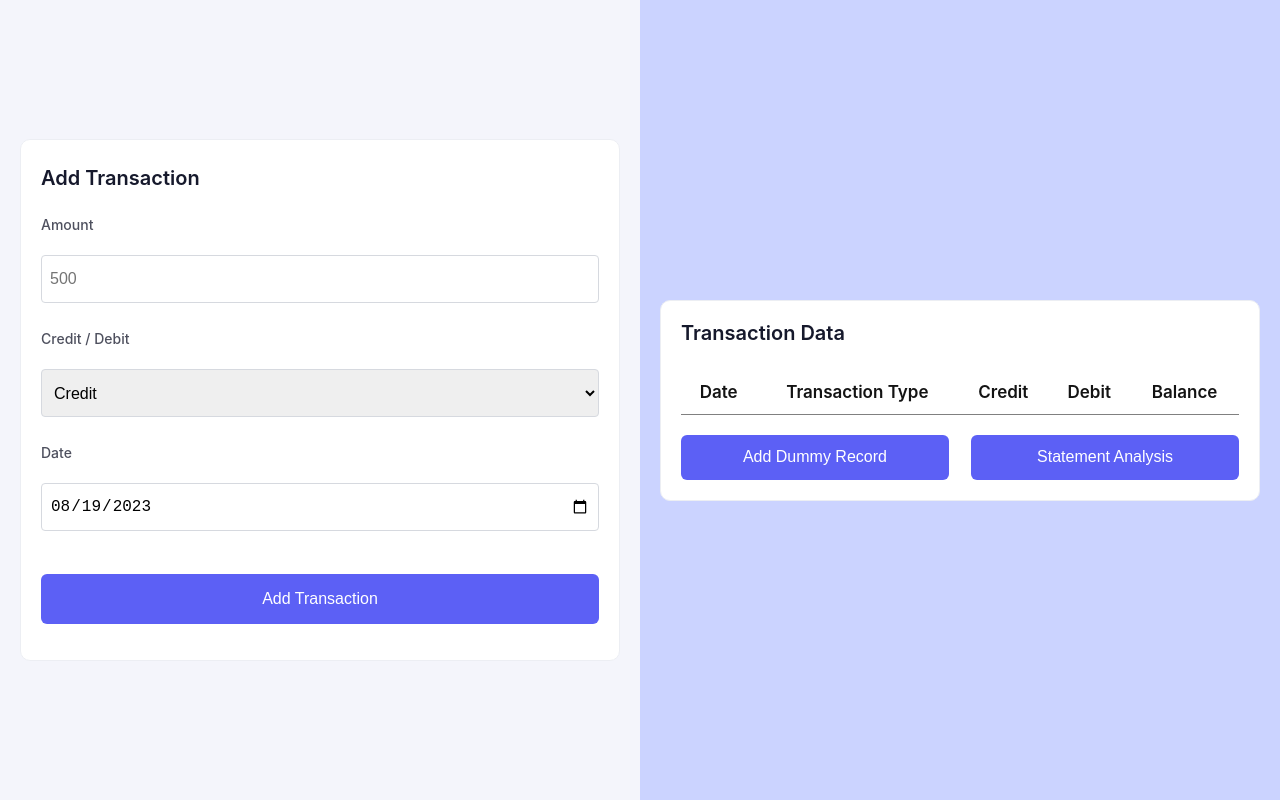
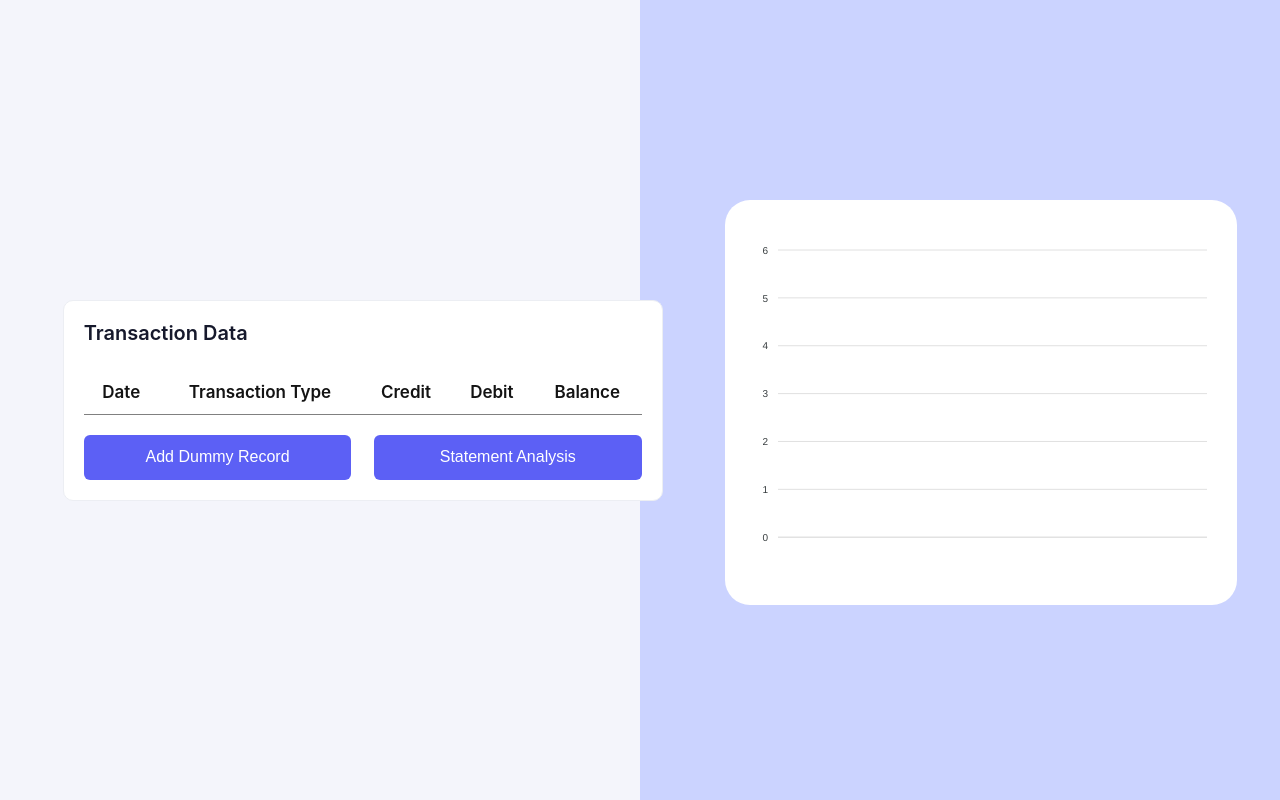
Before and after one commit to 1711shashank/Finance-tracker, a React (Create React App) app: page / in a window 1280 px wide. Built offline with nearby package versions, Linux system fonts and the light colour scheme.

Commit message:
line chart

```diff
--- a/package.json
+++ b/package.json
@@ -11,12 +11,13 @@
     "@testing-library/react": "^13.4.0",
     "@testing-library/user-event": "^13.5.0",
     "apexcharts": "^3.41.1",
-    "dayjs": "^1.11.9",
+    "chart.js": "^4.3.3",
     "install": "^0.13.0",
     "moment": "^2.29.4",
     "npm": "^9.8.1",
     "react": "^18.2.0",
     "react-apexcharts": "^1.4.1",
+    "react-chartjs-2": "^5.2.0",
     "react-datepicker": "^4.16.0",
     "react-dom": "^18.2.0",
     "react-scripts": "5.0.1",
--- a/src/pages/Home.js
+++ b/src/pages/Home.js
@@ -2,6 +2,7 @@ import React, { useEffect, useState } from 'react'
 import './Home.css'
 import TransactionForm from './TransactionForm/TransactionForm'
 import TransactionRecord from './TransactionRecord/TransactionRecord'
+import StatementAnalysis from './StatementAnalysis/StatementAnalysis'
 
 const Home = () => {
 
@@ -20,8 +21,9 @@ const Home = () => {
     return (
         <>
             <div className='home'>
-                <TransactionForm onTransactionAdded={handleTransactionAdded} />
+                {/* <TransactionForm onTransactionAdded={handleTransactionAdded} /> */}
                 <TransactionRecord transactionRecords={transactionRecords} onTransactionAdded={handleTransactionAdded} />
+                <StatementAnalysis transactionRecords={transactionRecords} />
             </div>
         </>
     )
--- /dev/null
+++ b/src/pages/StatementAnalysis/StatementAnalysis.css
@@ -0,0 +1,8 @@
+.statementAnalysis {
+    margin-top: 20rem;
+    background-color: white;
+    padding: 2rem;
+    width: 40%;
+    height: auto;
+    border-radius: 25px;
+}
--- /dev/null
+++ b/src/pages/StatementAnalysis/StatementAnalysis.js
@@ -0,0 +1,44 @@
+import React from "react";
+import ReactApexChart from "react-apexcharts";
+import './StatementAnalysis.css'
+import { calculateBalance, getWeeklyDate } from "../helperFuncrion/helperFunction";
+
+
+const StatementAnalysis = ({ transactionRecords }) => {
+
+    const data = calculateBalance(transactionRecords);
+    const weeklyData = getWeeklyDate(data);
+
+    const weekNumbers = Object.keys(weeklyData).map(Number).sort((a, b) => a - b);
+    const debitSeries = weekNumbers.map(week => weeklyData[week].debit);
+    const creditSeries = weekNumbers.map(week => weeklyData[week].credit);
+    const balanceSeries = weekNumbers.map(week => weeklyData[week].balance);
+
+    const options = {
+        chart: { type: "line" },
+        xaxis: { categories: weekNumbers.map(week => `Week ${week}`) }
+    };
+
+    const series = [
+        {
+            name: "Total Debit",
+            data: debitSeries
+        },
+        {
+            name: "Total Credit",
+            data: creditSeries
+        },
+        {
+            name: "Total Balance",
+            data: balanceSeries
+        },
+    ];
+
+    return (
+        <div id="chart" className="statementAnalysis">
+            <ReactApexChart options={options} series={series} type="line" height={350} />
+        </div>
+    );
+};
+
+export default StatementAnalysis;
--- a/src/pages/TransactionForm/FormField.js
+++ b/src/pages/TransactionForm/FormField.js
@@ -1,11 +1,10 @@
-const AmountField = ({ label, name, type, value, onChange }) => (
+const InputField = ({ label, type, value, onChange }) => (
     <div className="form-group">
-        <label htmlFor={name} className="form-label">
+        <label className="form-label">
             {label}
         </label>
         <input
             type={type}
-            name={name}
             placeholder="500"
             className={`form-input`}
             value={value}
@@ -15,27 +14,30 @@ const AmountField = ({ label, name, type, value, onChange }) => (
     </div>
 );
 
-const TransactionTypeField = ({ label, name, value, onChange }) => (
+const SelectField = ({ label, defaultValue, options, onChange }) => (
+
     <div className="form-group">
-        <label htmlFor={name} className="form-label">
+        <label className="form-label">
             {label}
         </label>
 
-        <select value={value} onChange={onChange} className='form-input' required >
-            <option className="option" value={'Credit'}>Credit</option>
-            <option className="option" value={'Debit'}>Debit</option>
+        <select onChange={onChange} className='form-input' value={defaultValue} required >
+            {
+                options.map((item, index) => (
+                    <option className="option" key={index}>{item}</option>
+                ))
+            }
         </select>
     </div>
 );
 
-const DatePicker = ({ label, name, type, value, onChange }) => (
+const DatePicker = ({ label, type, value, onChange }) => (
     <div className="form-group">
-        <label htmlFor={name} className="form-label">
+        <label className="form-label">
             {label}
         </label>
         <input
             type={type}
-            name={name}
             className={`form-input`}
             value={value}
             onChange={onChange}
@@ -43,12 +45,10 @@ const DatePicker = ({ label, name, type, value, onChange }) => (
     </div>
 );
 
-
 const AddTransactionButton = ({ onSubmit }) => (
     <button type="submit" className={`form-button`} onClick={onSubmit}>
         Add Transaction
     </button>
 );
 
-
-export { AmountField, TransactionTypeField, DatePicker, AddTransactionButton };
+export { InputField, SelectField, DatePicker, AddTransactionButton };
--- a/src/pages/TransactionForm/TransactionForm.js
+++ b/src/pages/TransactionForm/TransactionForm.js
@@ -1,7 +1,7 @@
 import React, { useState } from 'react';
 import './TransactionForm.css';
 import moment from 'moment/moment';
-import { AmountField, TransactionTypeField, DatePicker, AddTransactionButton } from './FormField';
+import { InputField, SelectField, DatePicker, AddTransactionButton } from './FormField';
 import { createTransactionObj, insertNewRecord } from '../helperFuncrion/helperFunction';
 
 const TransactionForm = ({ onTransactionAdded }) => {
@@ -25,7 +25,6 @@ const TransactionForm = ({ onTransactionAdded }) => {
 
         console.log(updatedRecord);
 
-
         claerField();
         onTransactionAdded();
 
@@ -41,8 +40,8 @@ const TransactionForm = ({ onTransactionAdded }) => {
 
                     <form onSubmit={handleSubmit} className="form">
 
-                        <AmountField label="Amount" name="Amount" type="number" value={amount} onChange={(e) => setAmount(parseInt(e.target.value))} />
-                        <TransactionTypeField label="Credit / Debit" name="transactionType" value={transactionType} onChange={(e) => setTransactionType(e.target.value)} />
+                        <InputField label="Amount" name="Amount" type="number" value={amount} onChange={(e) => setAmount(parseInt(e.target.value))} />
+                        <SelectField label="Credit / Debit" name="transactionType" options={["Credit", "Debit"]} defaultValue="Credit" onChange={(e) => setTransactionType(e.target.value)} />
                         <DatePicker label="Date" name="Date" type="date" value={date} onChange={(e) => setDate(e.target.value)} />
 
                         <AddTransactionButton onSubmit={handleSubmit} />
--- a/src/pages/TransactionRecord/TransactionRecord.css
+++ b/src/pages/TransactionRecord/TransactionRecord.css
@@ -50,7 +50,7 @@ td {
 
 
 
-.statement-analysis{
+.statement-analysis {
     padding: 10px;
     background-color: #5c60f5;
     color: #fff;
@@ -64,7 +64,7 @@ td {
 }
 
 
-.button-wrapper{
+.button-wrapper {
     display: flex;
     align-items: center;
     justify-content: space-between;
--- a/src/pages/TransactionRecord/TransactionTable.js
+++ b/src/pages/TransactionRecord/TransactionTable.js
@@ -1,6 +1,6 @@
 import moment from 'moment';
 import React from 'react';
-import { calculateBalance, sortedRecordsByDate } from '../helperFuncrion/helperFunction';
+import { calculateBalance } from '../helperFuncrion/helperFunction';
 
 const TransactionTable = ({ transactionRecords }) => {
 
--- a/src/pages/helperFuncrion/helperFunction.js
+++ b/src/pages/helperFuncrion/helperFunction.js
@@ -1,7 +1,9 @@
+import moment from "moment";
+
 export const createDummyRecord = () => {
 
     const dummyRecord = {
-        date: new Date(new Date().getFullYear(), new Date().getMonth(), Math.floor(Math.random() * 30) + 1).toISOString().split('T')[0],
+        date: moment(new Date(new Date().getFullYear(), new Date().getMonth(), Math.floor(Math.random() * 30) + 1)).format('DD MMMM YYYY'),
         transactionType: Math.random() < 0.5 ? 'Credit' : 'Debit',
         credit: 0,
         debit: 0
@@ -19,8 +21,8 @@ export const createTransactionObj = (date, transactionType, amount) => {
     const newTransaction = {
         debit: 0,
         credit: 0,
-        date: date,
         transactionType: transactionType,
+        date: moment(date).format('DD MMMM YYYY'),
     };
 
     newTransaction.transactionType === 'Credit'
@@ -37,7 +39,7 @@ export const insertNewRecord = (newRecord) => {
 
     const updatedRecord = [...existingRecords, newRecord];
 
-    const sortedRecord =  sortedRecordsByDate(updatedRecord);
+    const sortedRecord = sortedRecordsByDate(updatedRecord);
 
     localStorage.setItem('TransactionsData', JSON.stringify(sortedRecord));
 
@@ -114,3 +116,48 @@ export const monthlyAverageBalance = (transactionRecords) => {
 
     return mab;
 }
+
+export const filterAvailableMonths = (transactionData) => {
+    const availableMonths = [];
+
+    if (transactionData) {
+        transactionData.forEach((transaction) => {
+
+            const transactionMonth = transaction.date.split(' ')[1];
+            const existingMonthObject = availableMonths.find(month => month === transactionMonth);
+
+            if (!existingMonthObject) {
+                availableMonths.push(transactionMonth);
+            }
+        });
+    }
+
+    return availableMonths;
+}
+
+const getWeekNumberByDate = (dateString) => {
+    const date = parseInt(dateString.split(' ')[0]);
+    const weekNumber = Math.floor((date - 1) / 7) + 1;
+    return weekNumber;
+};
+
+export const getWeeklyDate = (data) => {
+
+    const weeklyDate = data.reduce((sum, record) => {
+        const weekNumber = getWeekNumberByDate(record.date);
+        console.log(weekNumber);
+        if (!sum[weekNumber]) {
+            sum[weekNumber] = { debit: 0, credit: 0, balance: 0 };
+        }
+
+        sum[weekNumber].debit += record.debit || 0;
+        sum[weekNumber].credit += record.credit || 0;
+        sum[weekNumber].balance = record.balance;
+        return sum;
+    }, {});
+
+    console.log(weeklyDate);
+
+    return weeklyDate;
+
+}
```
Also changed, not shown: 1 other file (tests, documents, lock files or other folders).
